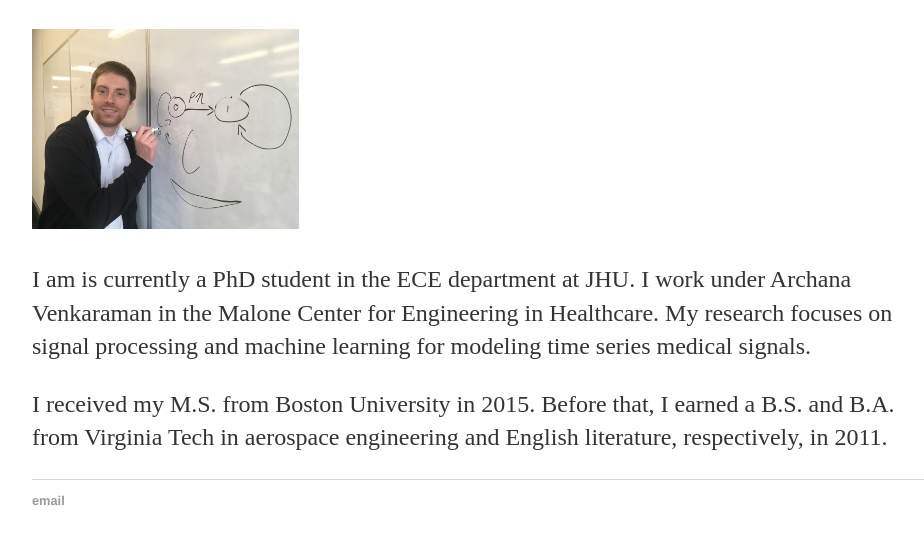
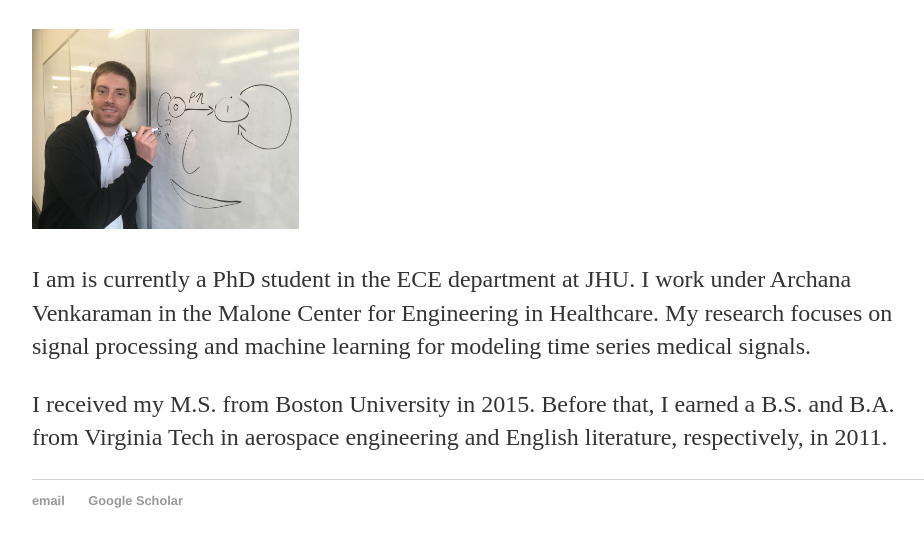
Before and after one commit to jcraley/jcraley.github.io, a plain HTML site: page index.html in a window 1280 px wide. Shown: the part 168-714 px from the top of the page, without its empty margins (160-1084 px from the left). Drawn offline with Linux system fonts and the light colour scheme.

Commit message:
google scholar

```diff
--- a/index.html
+++ b/index.html
@@ -27,6 +27,7 @@
         <footer>
             <ul>
                 <li><a href="mailto:jcraley2@jhu.edu">email</a></li>
+                <li><a href="https://scholar.google.com/citations?user=7uaHhuIAAAAJ&hl=en">Google Scholar</a></li>
                 <!-- <li><a href="https://github.com/hankquinlan">github.com/hankquinlan</a></li> -->
             </ul>
         </footer>
```
Also changed, not shown: publications/index.html (+1 -0 lines).
